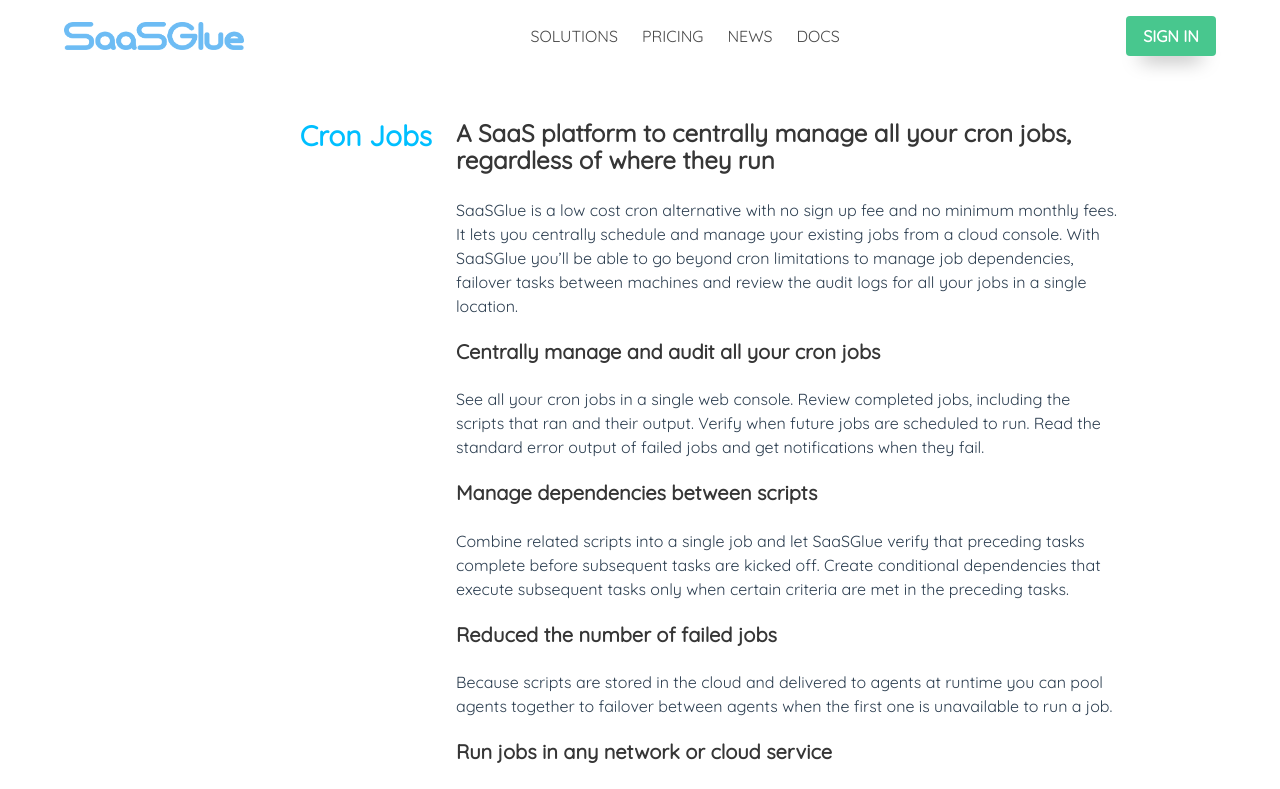
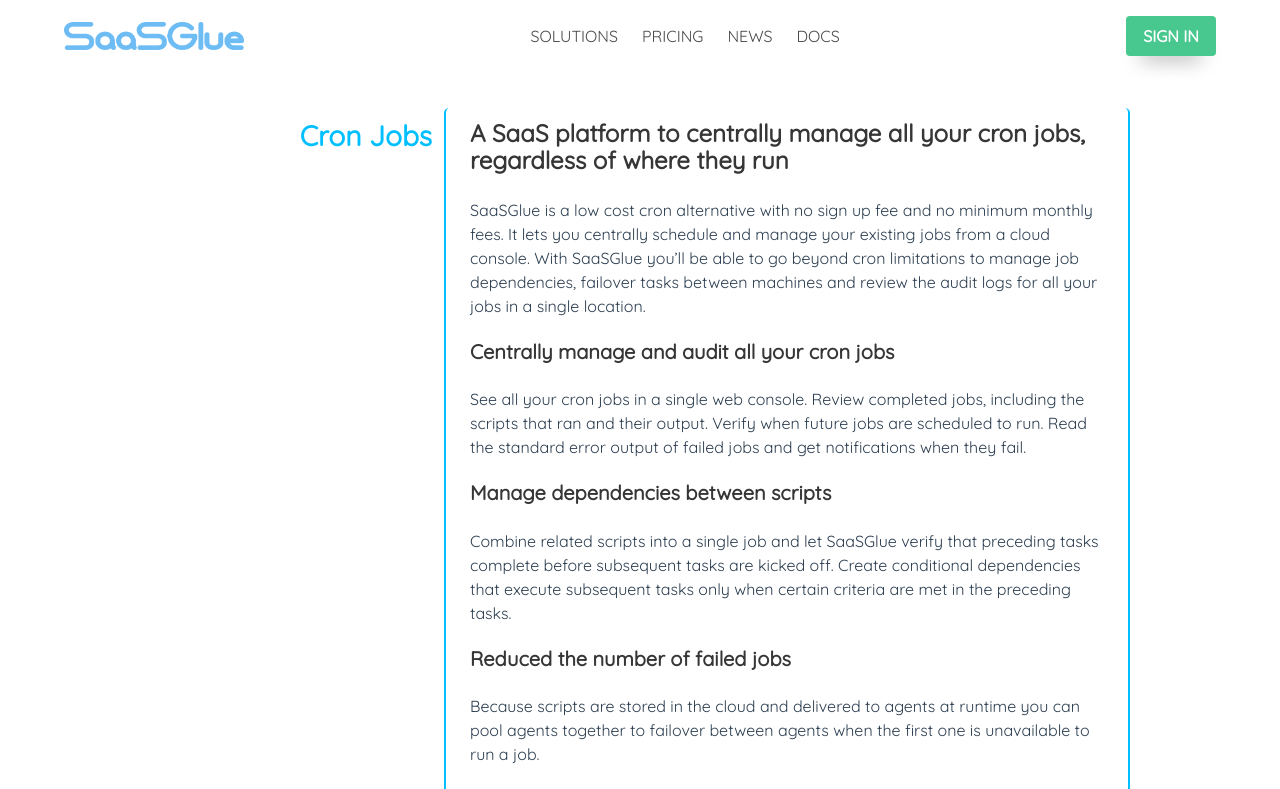
Before and after one commit to theironcook/sgmv3, a Vue app: page /solutions in a window 1280 px wide. Shown: the top 789 px of the page. Built offline with nearby package versions, Linux system fonts and the light colour scheme.

Commit message:
update solutions layout

```diff
--- a/src/components/Solutions.vue
+++ b/src/components/Solutions.vue
@@ -5,7 +5,7 @@
                 <div class="column is-3 is-offset-1">
                     <h2 class="sticky has-text-right">Cron Jobs</h2>
                 </div>
-                <div class="column is-7">
+                <article class="column is-7 px-5">
                     <h1 class="title is-size-4">A SaaS platform to centrally manage all your cron jobs, regardless of where they run</h1>
                     <p>SaaSGlue is a low cost cron alternative with no sign up fee and no minimum monthly fees. It lets you centrally schedule and manage your existing jobs from a cloud console. With SaaSGlue you’ll be able to go beyond cron limitations to manage job dependencies, failover tasks between machines and review the audit logs for all your jobs in a single location.</p>
 
@@ -32,7 +32,7 @@
 
                     <h2 class="subtitle is-size-5">Get started for FREE</h2>
                     <p>There is no up-front cost to get started. Running ad hoc scripts from the console is free. You pay only for the scripts you run in a job with no monthly service charge.</p>
-                </div>
+                </article>
             </div>
         </div>
     </section>
@@ -52,4 +52,10 @@
         position: sticky;
         top: 7.5rem;
     }
+
+    article {
+        border-right: 2px solid deepskyblue;
+        border-left: 2px solid deepskyblue;
+        border-radius: 5px;
+    }
 </style>
```
